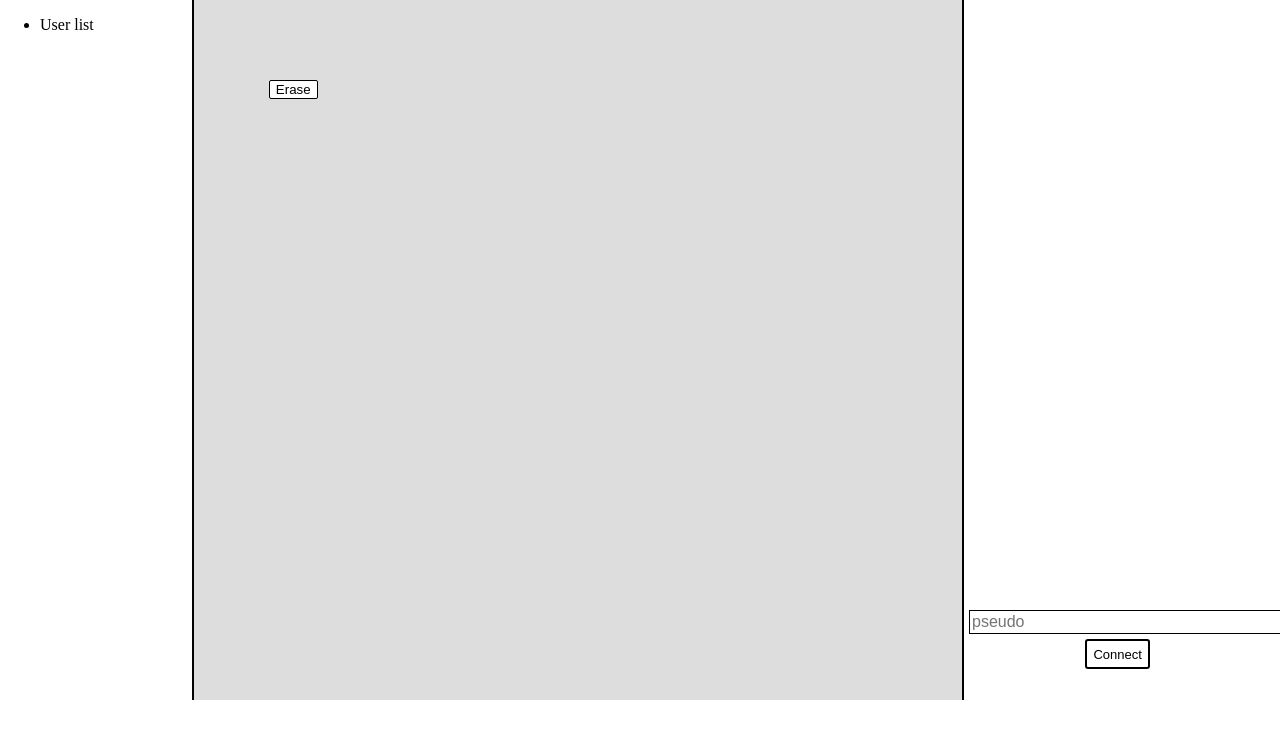
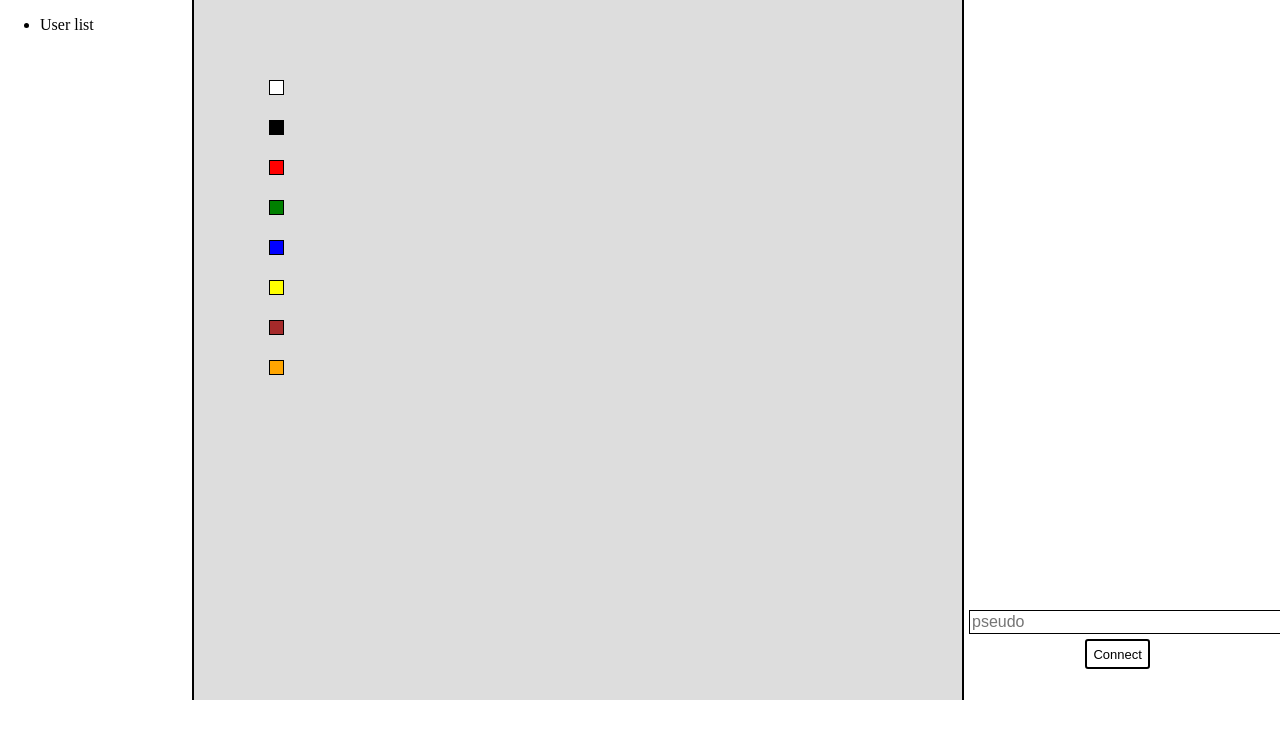
Before and after one commit to medrupaloscil/can-t-draw-this, a plain HTML site: page public/index.html in a window 1280 px wide. Drawn offline with Linux system fonts and the light colour scheme; files that its build step writes are made by us from their sources; files whose address does not match are found by name.

Commit message:
add colors

```diff
--- a/public/css/style.css
+++ b/public/css/style.css
@@ -49,13 +49,44 @@ body {
     font-size: 13px;
     border-radius: 3px;
 }
-#erase {
+.color {
 	position: absolute;
-	top: 10%;
 	left: 21%;
-	background-color: #FFF;
 	border: 1px solid;
-	border-radius: 2px;
+  height: 15px;
+  width: 15px;
+}
+.color.erase {
+  top: 10%;
+  background-color: #FFF;
+}
+.color.black {
+  background-color: #000;
+  top: 15%;
+}
+.color.red {
+  background-color: red;
+  top: 20%;
+}
+.color.green {
+  background-color: green;
+  top: 25%;
+}
+.color.blue {
+  background-color: blue;
+  top: 30%;
+}
+.color.yellow {
+  background-color: yellow;
+  top: 35%;
+}
+.color.brown {
+  background-color: brown;
+  top: 40%;
+}
+.color.orange {
+  background-color: orange;
+  top: 45%;
 }
 canvas {
   display: none;
--- a/public/index.html
+++ b/public/index.html
@@ -13,7 +13,14 @@
     </div>
     <div class="drawzone">
       <canvas id="can" width="550" height="450"></canvas>
-      <button onclick="color()" id="erase">Erase</button>
+      <button onclick="color('white')" class="color erase"></button>
+      <button onclick="color('black')" class="color black"></button>
+      <button onclick="color('red')" class="color red"></button>
+      <button onclick="color('green')" class="color green"></button>
+      <button onclick="color('blue')" class="color blue"></button>
+      <button onclick="color('yellow')" class="color yellow"></button>
+      <button onclick="color('brown')" class="color brown"></button>
+      <button onclick="color('orange')" class="color orange"></button>
     </div>
     <div class="chatzone">
       <ul id="messages">
--- a/public/js/canvas.js
+++ b/public/js/canvas.js
@@ -28,16 +28,13 @@ var canvas, ctx, flag = false,
       }, false);
   }
 
-  function color() {
-      if (x == "white"){
-        document.getElementById("erase").innerHTML = "Erase";
-        x = "black"
-        y = 2;
-      } else {
-        document.getElementById("erase").innerHTML = "Draw";
-        x = "white"
-        y = 14;
-      }
+  function color(color) {
+    x = color;
+    if (color == "white") {
+      y = 20;
+    } else {
+      y = 2;
+    }
   }
 
   function draw() {
--- a/public/js/socket.js
+++ b/public/js/socket.js
@@ -31,8 +31,10 @@ function myWebsocketStart() {
             var split = content.split(" ");
             if (split[0] == "/color") {
               p.className = split[1];
+              content = content.replace(split[0] + " " + split[1], "");
+            } else if (split[0] == "/private") {
+              content = content.replace(split[0] + " " + split[1], "");
             }
-            content = content.replace(split[0] + " " + split[1], "");
             p.innerHTML = content;
             var h = document.createElement("h4");
             h.innerHTML = data["Author"];
@@ -50,7 +52,7 @@ function myWebsocketStart() {
             content = content.replace(split[0] + " " + split[1], "");
             p.innerHTML = content;
             var h = document.createElement("h4");
-            h.innerHTML = data["Author"];
+            h.innerHTML = data["Author"] + "->" + data["To"];
             li.appendChild(h);
             li.appendChild(p);
             list.appendChild(li);
@@ -105,15 +107,21 @@ function myWebsocketStart() {
       var msg = document.getElementById("message");
       var value = msg.value;
       var type = "message";
+      var to = "";
       var split = value.split(" ");
       if (split[0] == "/private") {
         type = "private";
+        to = split[1];
+      } else if (split[0] == "/nick") {
+        type = "nick";
+        to = pseudo;
+        pseudo = split[1];
       }
       ws.send(JSON.stringify({
           type: type,
           content: value,
           author: pseudo,
-          to: split[1]
+          to: to
         }));
       msg.value = "";
     }
```
Also changed, not shown: 1 other file.
